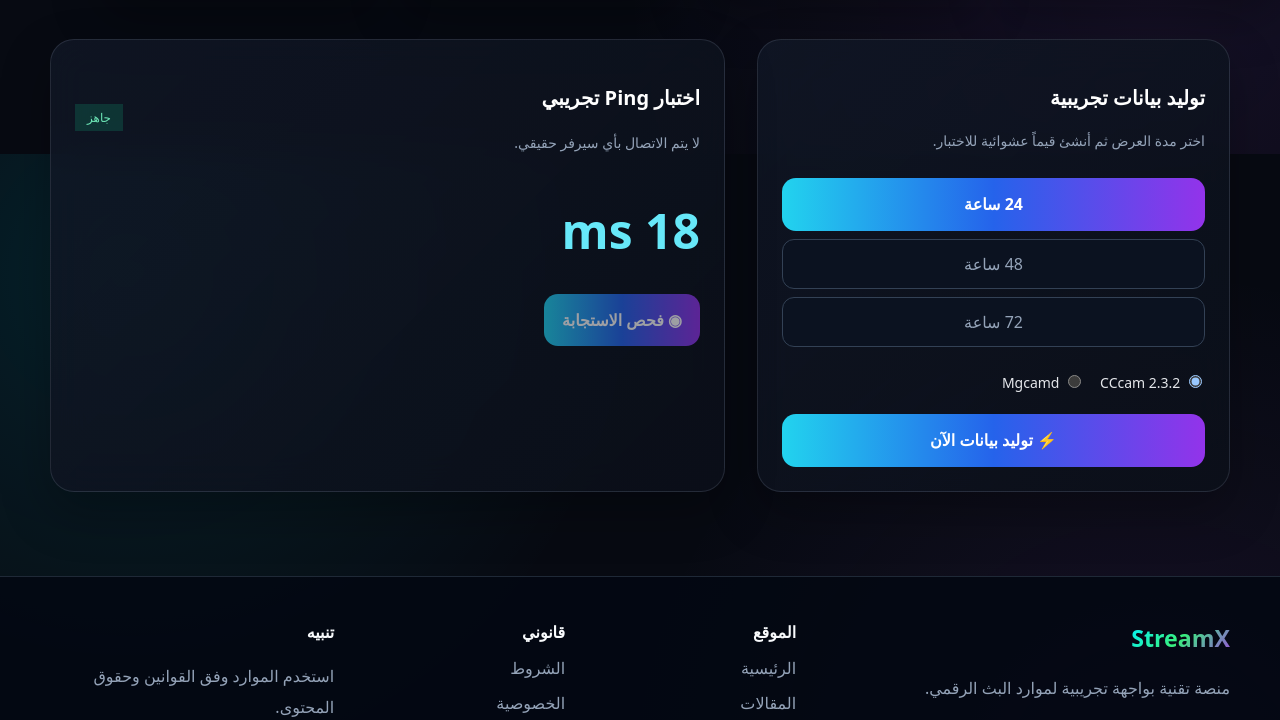
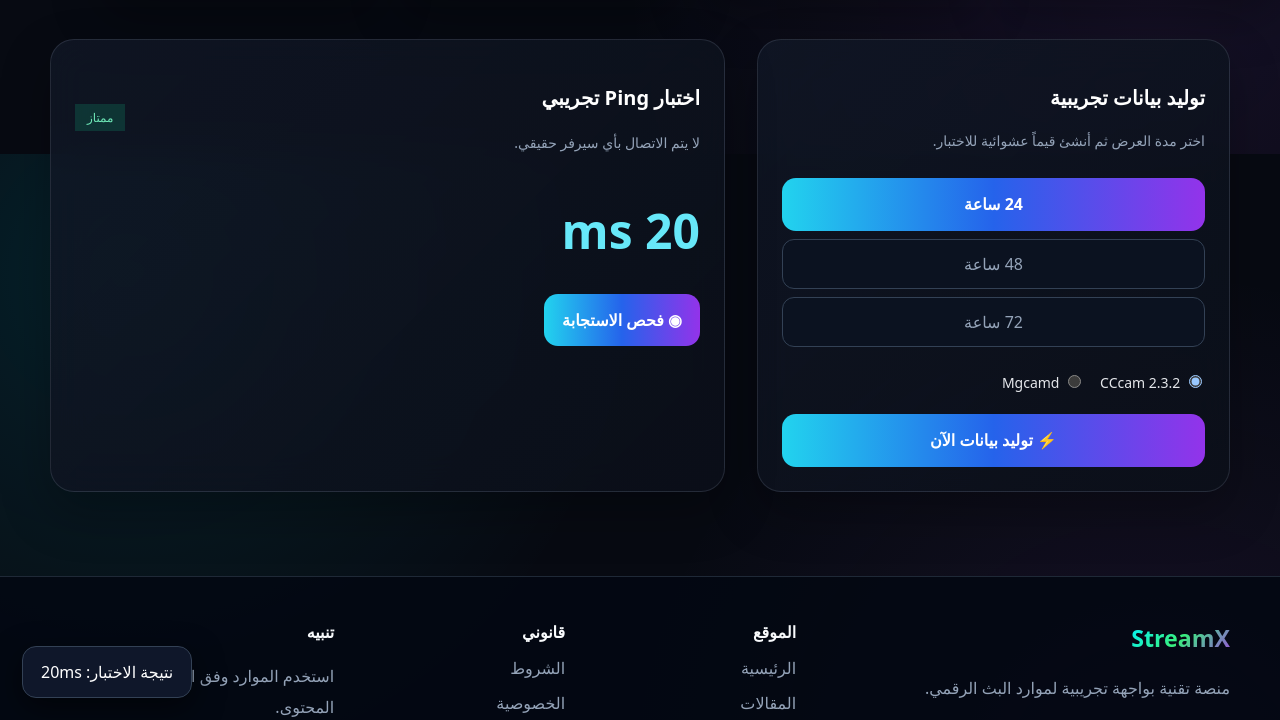
Before and after one commit to gpldroid/cccam, a website: page src/pages/index.html in a window 1280 px wide. Both pictures are taken after a click on the button "◉ فحص الاستجابة". Shown: the part 646-1366 px from the top of the page. Drawn offline with nearby package versions, Linux system fonts and the light colour scheme.

Commit message:
Fix ping interaction and unify main footer navigation

```diff
--- a/src/pages/index.html
+++ b/src/pages/index.html
@@ -113,7 +113,7 @@ function copyText(text,msg="تم النسخ"){if(navigator.clipboard&&window.isS
 function fallbackCopy(text,msg){const x=document.createElement("textarea");x.value=text;x.style.position="fixed";x.style.opacity="0";document.body.appendChild(x);x.select();try{document.execCommand("copy");toast(msg)}catch(e){toast("تعذر النسخ")}x.remove()}
 function switchTab(tab){const c=tab==="cccam";$("#section-cccam").classList.toggle("hidden",!c);$("#section-iptv").classList.toggle("hidden",c);$$(".tab").forEach(b=>b.classList.remove("active"));(c?$("#nav-cccam"):$("#nav-iptv")).classList.add("active");(c?$("#hero-cccam"):$("#hero-iptv")).classList.add("active")}
 function generate(){const hosts=["demo.streamx.local","example.test","test.streamx.invalid"],host=hosts[Math.floor(Math.random()*hosts.length)],port=[12000,18900,19850][Math.floor(Math.random()*3)],user="demo_"+Math.random().toString(36).slice(2,8),pass="test_"+Math.random().toString(36).slice(2,9),protocol=document.querySelector('input[name="protocol"]:checked').value;const line=protocol==="cccam"?`C: ${host} ${port} ${user} ${pass}`:`M: ${host} ${port} ${user} ${pass}`;$("#cccam-result").classList.remove("hidden");$("#res-host").textContent=host;$("#res-port").textContent=port;$("#res-user").textContent=user;$("#res-pass").textContent=pass;$("#res-code").textContent=line;$("#copy-config").onclick=()=>copyText(line,"تم نسخ بيانات الاختبار");$("#stat-generated-count").textContent=(2149+Math.floor(Math.random()*30)).toLocaleString();toast(`تم إنشاء بيانات تجريبية لمدة ${duration} ساعة`)}
-function ping(){const b=$("#ping-btn"),i=$("#ping-icon"),badge=$("#ping-status-badge");b.disabled=true;i.classList.add("fa-spin");badge.textContent="جاري الفحص...";setTimeout(()=>{const p=Math.floor(Math.random()*15)+14;$("#ping-val").textContent=p+" ms";$("#ping-summary-val").textContent=p+"ms";badge.textContent="ممتاز";b.disabled=false;i.classList.remove("fa-spin");toast("نتيجة الاختبار: "+p+"ms")},800)}
+function ping(){const b=$("#ping-btn"),badge=$("#ping-status-badge");b.disabled=true;badge.textContent="جاري الفحص...";setTimeout(()=>{const p=Math.floor(Math.random()*15)+14;$("#ping-val").textContent=p+" ms";$("#ping-summary-val").textContent=p+"ms";badge.textContent="ممتاز";b.disabled=false;toast("نتيجة الاختبار: "+p+"ms")},800)}
 function render(){const q=($("#iptv-search").value||"").toLowerCase(), data=playlists.filter(x=>(activeCat==="all"||x.category===activeCat)&&(x.title+x.category+x.desc+x.source).toLowerCase().includes(q)),box=$("#iptv-grid");box.innerHTML="";if(!data.length){box.innerHTML='<div class="col-span-full text-center text-gray-400 py-10">لا توجد نتائج مطابقة.</div>';return}data.forEach(x=>{const c=document.createElement("article");c.className="playlist panel";c.innerHTML=`<span class="text-xs text-cyan-300">${x.category} · ${x.format}</span><h3 class="text-white text-lg font-bold mt-2">${x.title}</h3><p class="muted text-sm">${x.desc}</p><div class="actions"><button class="primary copy">نسخ الرابط</button><button class="primary preview">معاينة</button></div>`;c.querySelector(".copy").onclick=()=>copyText(x.streamUrl,"تم نسخ الرابط");c.querySelector(".preview").onclick=()=>openPlayer(x.sampleTestUrl,x.title);box.appendChild(c)})}
 function renderCats(){const cats=["all",...new Set(playlists.map(x=>x.category))],box=$("#cat-filters");box.innerHTML="";cats.forEach(c=>{const b=document.createElement("button");b.className="cat-filter px-4 py-2 rounded-xl text-xs font-bold border border-gray-800 bg-gray-900 text-gray-300"+(c===activeCat?" active":"");b.textContent=c==="all"?"الكل":c;b.onclick=()=>{activeCat=c;renderCats();render()};box.appendChild(b)})}
 function openPlayer(url,title){currentUrl=url;$("#modal-title").textContent="معاينة: "+title;$("#player-modal").classList.remove("hidden");$("#video-error").classList.add("hidden");const v=$("#video-player");if(hls){hls.destroy();hls=null}if(window.Hls&&Hls.isSupported()){hls=new Hls();hls.loadSource(url);hls.attachMedia(v);hls.on(Hls.Events.MANIFEST_PARSED,()=>v.play().catch(()=>{}));hls.on(Hls.Events.ERROR,(_,d)=>{if(d.fatal)$("#video-error").classList.remove("hidden")})}else if(v.canPlayType("application/vnd.apple.mpegurl")){v.src=url;v.play().catch(()=>{})}else $("#video-error").classList.remove("hidden")}
```
